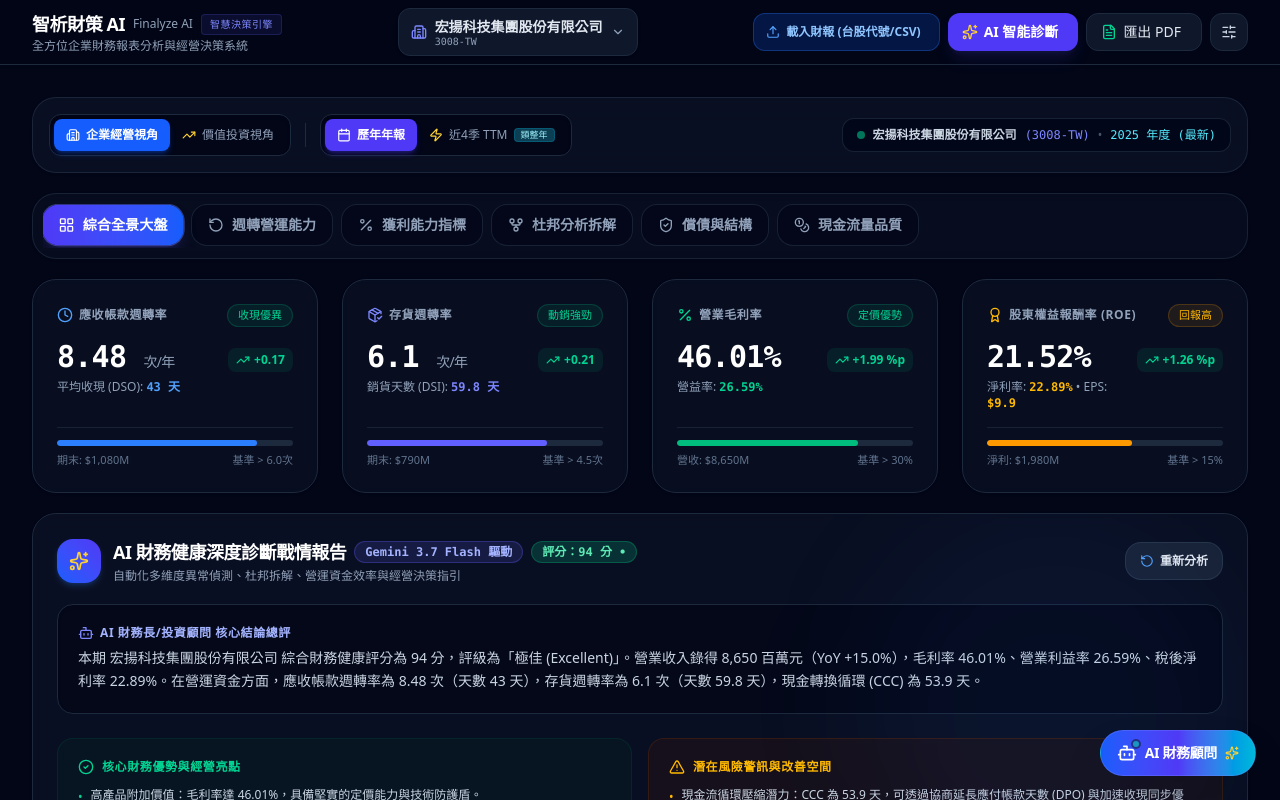
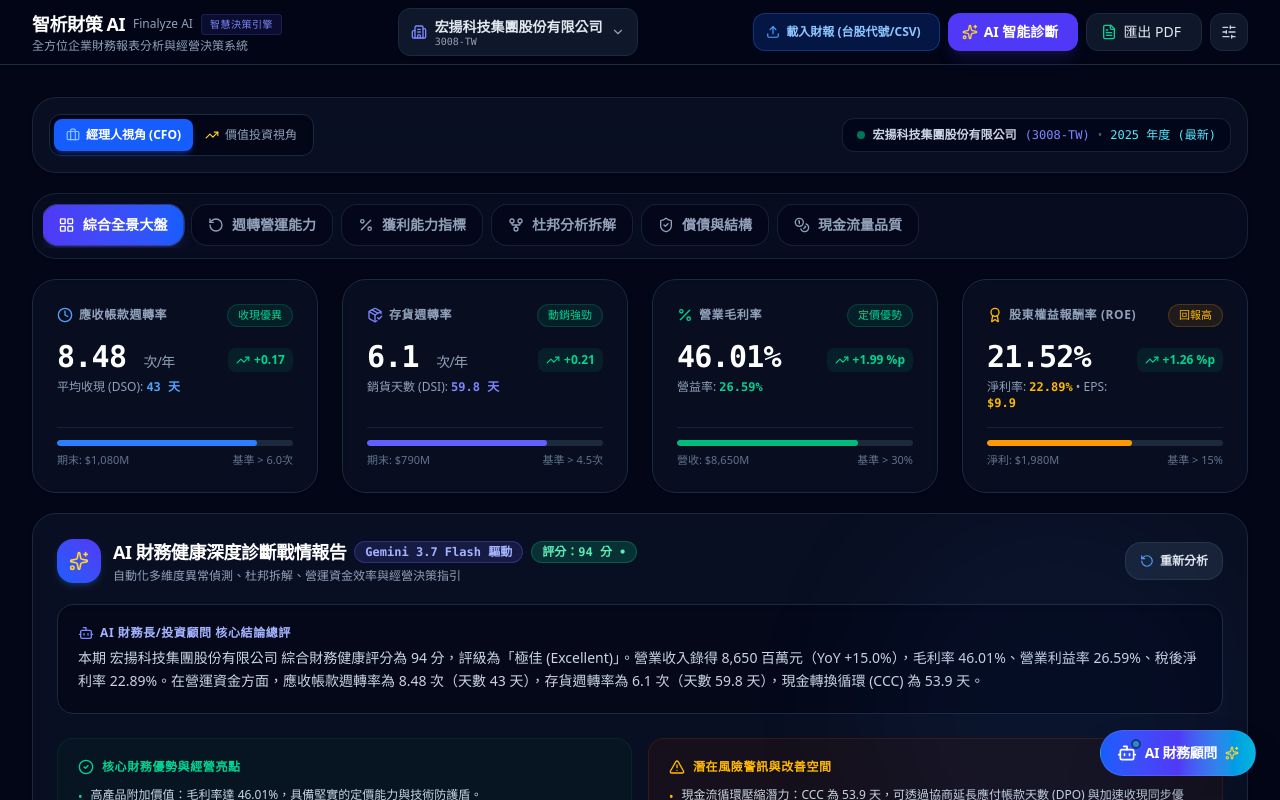
Before and after one commit to kevinhuang-coder/-AI-, a React (Vite) app: page / in a window 1280 px wide. Shown: the top 800 px of the page. Built offline with nearby package versions, Linux system fonts and the light colour scheme.

Commit message:
移除 TTM 滾動加總功能，回歸純粹官方申報期別分析體系

```diff
--- a/src/components/header/AnalyticsControlBar.tsx
+++ b/src/components/header/AnalyticsControlBar.tsx
@@ -3,9 +3,8 @@
 import {
   Building2,
   TrendingUp,
-  Calendar,
+  Briefcase,
   Layers,
-  Zap,
   Info,
 } from 'lucide-react';
 
@@ -13,8 +12,6 @@
   const {
     viewMode,
     setViewMode,
-    timeFrequency,
-    setTimeFrequency,
     activeCompany,
     latestPeriod,
   } = useFinancial();
@@ -23,26 +20,25 @@
     <div className="bg-slate-900/60 border border-slate-800/90 rounded-2xl sm:rounded-3xl p-3 sm:p-4 backdrop-blur-md shadow-sm relative">
       <div className="flex flex-col lg:flex-row lg:items-center justify-between gap-3 sm:gap-4">
 
-        {/* Left & Middle: Perspective & Time Frequency Switchers */}
-        <div className="flex flex-wrap items-center gap-2.5 sm:gap-3.5">
+        {/* Left Side: Perspective Switcher */}
+        <div className="flex flex-wrap items-center gap-2 sm:gap-3">
 
-          {/* 1. Dual Perspective Switcher (Manager vs Investor) */}
+          {/* Perspective View Switcher */}
           <div className="flex items-center bg-slate-950/90 p-1 rounded-xl border border-slate-800 text-xs font-medium shadow-inner">
             <button
-              id="view-mode-manager-btn"
               onClick={() => setViewMode('manager')}
               className={`flex items-center space-x-1.5 px-3 py-1.5 rounded-lg transition-all cursor-pointer min-h-[32px] ${
                 viewMode === 'manager'
                   ? 'bg-blue-600 text-white shadow-md shadow-blue-600/30 font-bold'
                   : 'text-slate-400 hover:text-slate-200 hover:bg-slate-900'
               }`}
-              title="切換為企業經營視角：營運資金、週轉天數與內部資金效率"
+              title="切換為企業經理人視角：營運資金、週轉天數與杜邦分析"
             >
-              <Building2 className="w-3.5 h-3.5 flex-shrink-0" />
-              <span>企業經營視角</span>
+              <Briefcase className="w-3.5 h-3.5 text-blue-300 flex-shrink-0" />
+              <span>經理人視角 (CFO)</span>
             </button>
+
             <button
-              id="view-mode-investor-btn"
               onClick={() => setViewMode('investor')}
               className={`flex items-center space-x-1.5 px-3 py-1.5 rounded-lg transition-all cursor-pointer min-h-[32px] ${
                 viewMode === 'investor'
@@ -53,40 +49,6 @@
             >
               <TrendingUp className="w-3.5 h-3.5 text-amber-300 flex-shrink-0" />
               <span>價值投資視角</span>
-            </button>
-          </div>
-
-          <div className="hidden sm:block w-px h-6 bg-slate-800"></div>
-
-          {/* 2. Time Frequency Switcher: Annual vs TTM */}
-          <div className="flex items-center bg-slate-950/90 p-1 rounded-xl border border-slate-800 text-xs font-medium shadow-inner">
-            <button
-              onClick={() => setTimeFrequency('annual')}
-              className={`flex items-center space-x-1.5 px-3 py-1.5 rounded-lg transition-all cursor-pointer min-h-[32px] ${
-                timeFrequency === 'annual'
-                  ? 'bg-indigo-600 text-white shadow-md shadow-indigo-600/30 font-bold'
-                  : 'text-slate-400 hover:text-slate-200 hover:bg-slate-900'
-              }`}
-              title="歷年官方年度財報（消除短期雜音，綜觀 3~5 年資本配置）"
-            >
-              <Calendar className="w-3.5 h-3.5 flex-shrink-0" />
-              <span>歷年年報</span>
-            </button>
-
-            <button
-              onClick={() => setTimeFrequency('ttm')}
-              className={`flex items-center space-x-1.5 px-3 py-1.5 rounded-lg transition-all cursor-pointer min-h-[32px] ${
-                timeFrequency === 'ttm'
-                  ? 'bg-gradient-to-r from-cyan-600 to-blue-600 text-white shadow-md shadow-cyan-600/30 font-bold'
-                  : 'text-slate-400 hover:text-slate-200 hover:bg-slate-900'
-              }`}
-              title="近四季滾動累計 TTM（以 4 季加總換算類整年，兼具最新時效與淡旺季平滑）"
-            >
-              <Zap className="w-3.5 h-3.5 text-amber-300 flex-shrink-0" />
-              <span>近4季 TTM</span>
-              <span className="text-[9px] px-1.5 py-0.2 rounded bg-cyan-900/80 text-cyan-200 font-mono border border-cyan-700/50">
-                類整年
-              </span>
             </button>
           </div>
 
--- a/src/components/metrics/KpiSummaryGrid.tsx
+++ b/src/components/metrics/KpiSummaryGrid.tsx
@@ -14,7 +14,7 @@
 } from 'lucide-react';
 
 export const KpiSummaryGrid: React.FC = () => {
-  const { activeCompanyPeriodsWithRatios, latestPeriod, viewMode, timeFrequency } = useFinancial();
+  const { activeCompanyPeriodsWithRatios, latestPeriod, viewMode } = useFinancial();
 
   if (!latestPeriod || activeCompanyPeriodsWithRatios.length === 0) {
     return (
--- a/src/context/FinancialContext.tsx
+++ b/src/context/FinancialContext.tsx
@@ -8,7 +8,6 @@
   FinancialChangeRecord,
   ChangeActionType,
   ViewMode,
-  TimeFrequency,
 } from '../types/financial';
 import { SAMPLE_COMPANIES, buildConsolidatedCompany } from '../data/sampleCompanies';
 import {
@@ -16,7 +15,6 @@
   generateLocalAiReport,
 } from '../utils/financialCalculations';
 import { fetchTaiwanStockFinancials } from '../utils/stockFetcher';
-import { computeTtmRollingPeriods, getSingleQuarterPeriods } from '../utils/ttmEngine';
 
 interface FinancialContextType {
   companies: AccountEntity[];
@@ -30,8 +28,6 @@
   selectedMetrics: string[];
   viewMode: ViewMode;
   setViewMode: (mode: ViewMode) => void;
-  timeFrequency: TimeFrequency;
-  setTimeFrequency: (freq: TimeFrequency) => void;
   aiReport: AiDiagnosticReport | null;
   isLoadingAi: boolean;
   aiError: string | null;
@@ -89,7 +85,6 @@
   ]);
   const [selectedCategory, setSelectedCategory] = useState<MetricCategory>('all');
   const [viewMode, setViewMode] = useState<ViewMode>('manager');
-  const [timeFrequency, setTimeFrequency] = useState<TimeFrequency>('annual');
   const [selectedMetrics, setSelectedMetrics] = useState<string[]>([
     'arTurnover',
     'dso',
@@ -157,17 +152,17 @@
     return found || allCompaniesWithConsolidated[0] || consolidatedCompany;
   }, [allCompaniesWithConsolidated, activeCompanyId, consolidatedCompany]);
 
-  // 當前選中公司的期間（依 歷年年度 / 近四季TTM類整年 動態計算）並計算財務比率
+  // 當前選中公司的期間（直接依官方申報期別由舊至新計算財務比率，無人工合成 TTM）
   const activeCompanyPeriodsWithRatios = useMemo(() => {
-    if (timeFrequency === 'ttm') {
-      const ttmPeriods = computeTtmRollingPeriods(activeCompany.periods);
-      return calculateAllPeriodsRatios(ttmPeriods);
-    } else {
-      const annualPeriods = activeCompany.periods.filter(p => !p.isQuarterly);
-      const periodsToUse = annualPeriods.length > 0 ? annualPeriods : activeCompany.periods;
-      return calculateAllPeriodsRatios(periodsToUse);
+    if (!activeCompany || !activeCompany.periods || activeCompany.periods.length === 0) {
+      return [];
     }
-  }, [activeCompany, timeFrequency]);
+    const sortedPeriods = [...activeCompany.periods].sort((a, b) => {
+      if (a.year !== b.year) return a.year - b.year;
+      return (a.quarter || 0) - (b.quarter || 0);
+    });
+    return calculateAllPeriodsRatios(sortedPeriods);
+  }, [activeCompany]);
 
   const latestPeriod = useMemo(() => {
     if (activeCompanyPeriodsWithRatios.length === 0) return undefined;
@@ -393,8 +388,6 @@
         selectedMetrics,
         viewMode,
         setViewMode,
-        timeFrequency,
-        setTimeFrequency,
         aiReport,
         isLoadingAi,
         aiError,
--- a/src/types/financial.ts
+++ b/src/types/financial.ts
@@ -215,5 +215,3 @@
     periods: FinancialPeriod[];
   };
 }
-
-export type TimeFrequency = 'annual' | 'ttm';
```
